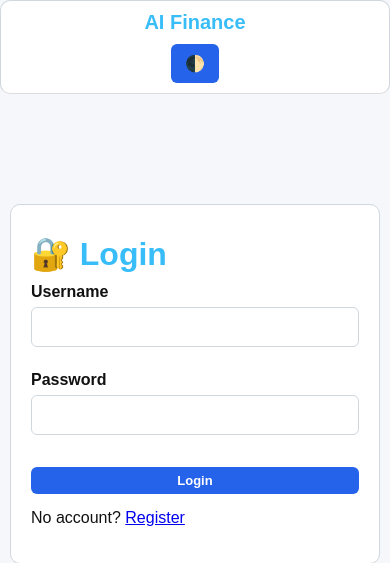
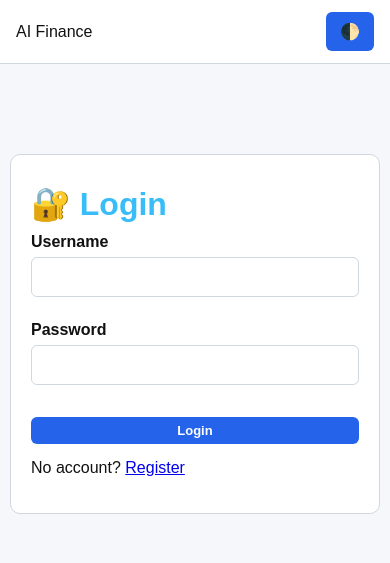
Before and after one commit to krishn-k-mangal/ai-finance-app, a Flask app: page / in a window 390 px wide. Shown: the top 563 px of the page. Run offline with Flask 3, Linux system fonts and the light colour scheme; some libraries are stand-ins or nearby versions.

```diff
--- a/static/style.css
+++ b/static/style.css
@@ -83,45 +83,14 @@ body {
 }
 
 
-/* Navbar */
-.navbar {
-    background-color: var(--nav-color);
-    border: 1px solid var(--border-color);
-    padding: 12px 20px;
-    border-radius: 10px;
-    display: flex;
-    justify-content: space-between;
-    align-items: center;
-    margin-bottom: 20px;
-}
-
-
-.navbar div:first-child {
-    font-size: 20px;
-    font-weight: bold;
-    color: #38bdf8;
-}
-
-.navbar a {
-    color: var(--text-color);
-    text-decoration: none;
-    margin-left: 10px;
-    padding: 6px 10px;
-    border-radius: 6px;
-    border: 1px solid var(--border-color);
-}
-
-.navbar a:hover {
-    background-color: #a3adbd;
-}
-
+/* ===== Navbar ===== */
 .navbar {
     display: flex;
     justify-content: space-between;
     align-items: center;
-    padding: 10px 16px;
-    background: white;
-    border-bottom: 1px solid #ddd;
+    padding: 12px 16px;
+    background: var(--nav-color);
+    border-bottom: 1px solid var(--border-color);
     position: sticky;
     top: 0;
     z-index: 1000;
@@ -135,18 +104,15 @@ body {
 
 .nav-links {
     display: flex;
-    gap: 12px;
+    gap: 10px;
 }
 
 .nav-links a {
     text-decoration: none;
-    color: #333;
+    color: var(--text-color);
     padding: 6px 10px;
     border-radius: 6px;
-}
-
-.nav-links a:hover {
-    background: #f0f0f0;
+    border: 1px solid var(--border-color);
 }
 
 .nav-toggle {
@@ -155,7 +121,7 @@ body {
     cursor: pointer;
 }
 
-/* 📱 Mobile */
+/* 📱 Mobile Navbar */
 @media (max-width: 768px) {
     .nav-toggle {
         display: block;
@@ -167,10 +133,10 @@ body {
         top: 55px;
         left: 0;
         right: 0;
-        background: white;
+        background: var(--card-color);
         flex-direction: column;
         padding: 10px;
-        border-bottom: 1px solid #ddd;
+        border-bottom: 1px solid var(--border-color);
     }
 
     .nav-links.show {
@@ -179,25 +145,9 @@ body {
 
     .nav-links a {
         padding: 12px;
-        border-bottom: 1px solid #eee;
     }
 }
 
-
-@media (max-width: 600px) {
-    .navbar {
-        flex-direction: column;
-        gap: 10px;
-        text-align: center;
-    }
-
-    .navbar div:last-child {
-        display: flex;
-        flex-wrap: wrap;
-        justify-content: center;
-        gap: 8px;
-    }
-}
 
 
 /* Grid */
--- a/templates/dashboard.html
+++ b/templates/dashboard.html
@@ -23,6 +23,12 @@
     if (savedTheme === "dark") {
         document.documentElement.setAttribute("data-theme", "dark");
     }
+
+    function toggleMenu() {
+        document.getElementById("navLinks").classList.toggle("show");
+    }
+
+
 </script>
 
 
```
